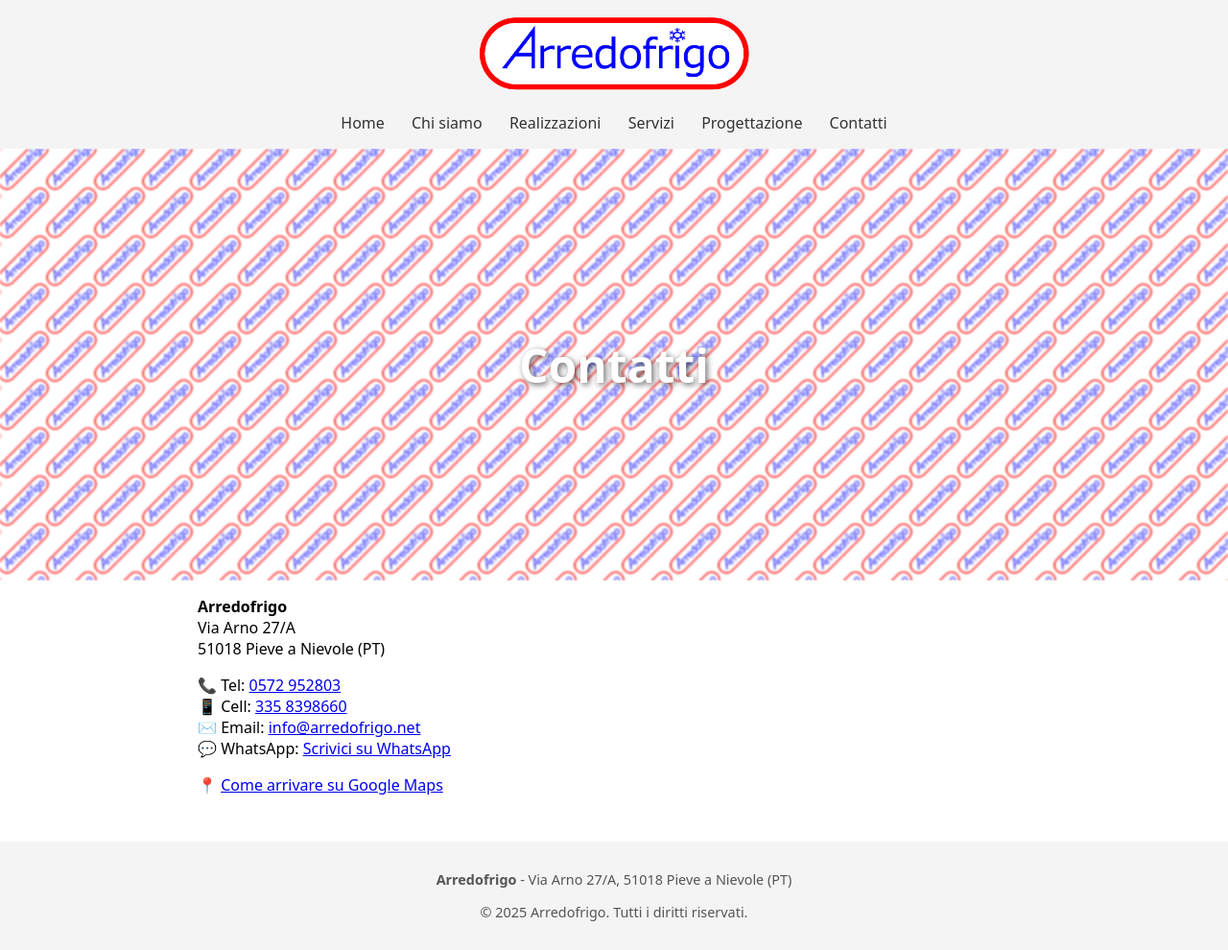
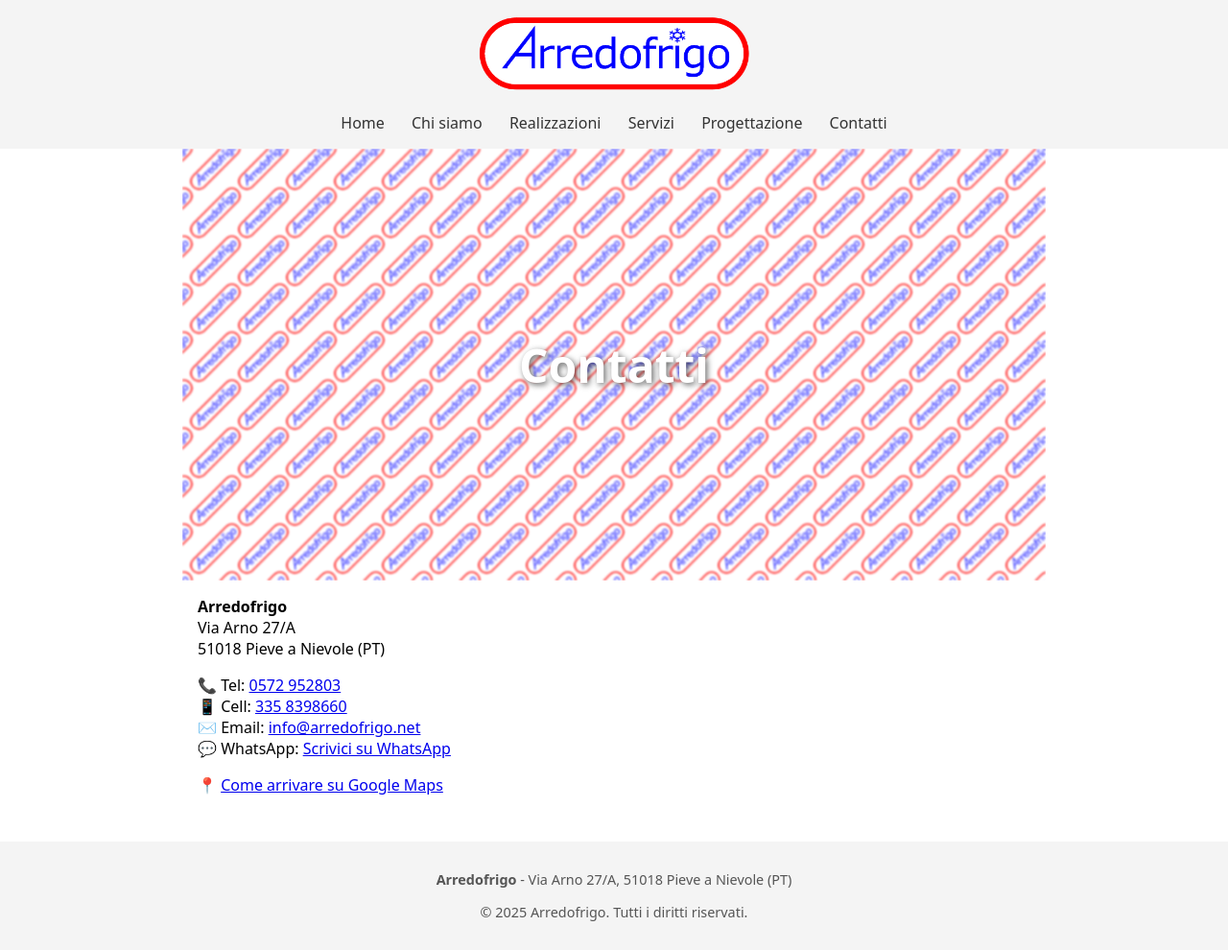
Before and after one commit to fusebyte/Arredofrigo, a Jekyll site: the page built from contatti.md, in a window 1280 px wide. Shown: the whole page at 96% size. Built offline with Jekyll 4.4.1, drawn with Linux system fonts in a browser that asks for light colours.

Commit message:
minor styling changes

```diff
--- a/assets/css/default-style.css
+++ b/assets/css/default-style.css
@@ -87,9 +87,8 @@
 /* Hero banner */
 .hero-banner {
   position: relative;
-  width: 100vw;
+  width: 100%;
   height: 50vh;
-  margin-left: calc(-50vw + 50%);
   overflow: hidden;
 }
 
```
